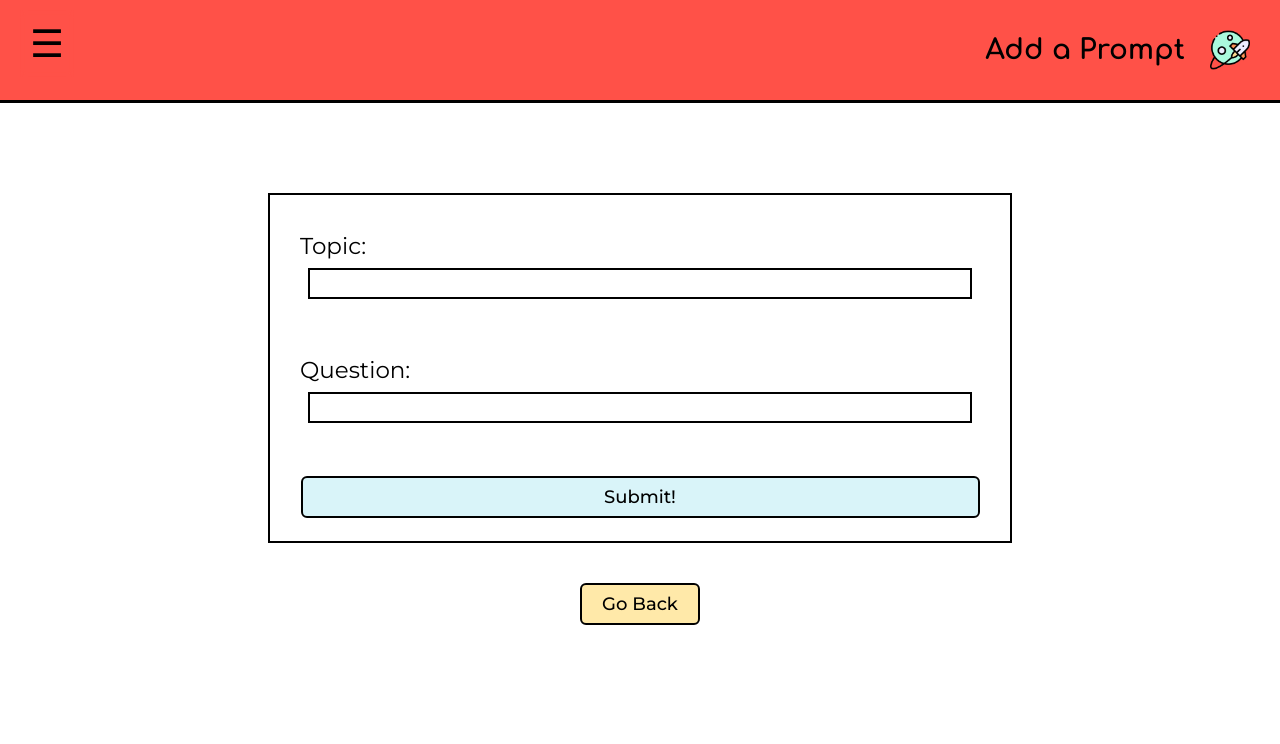
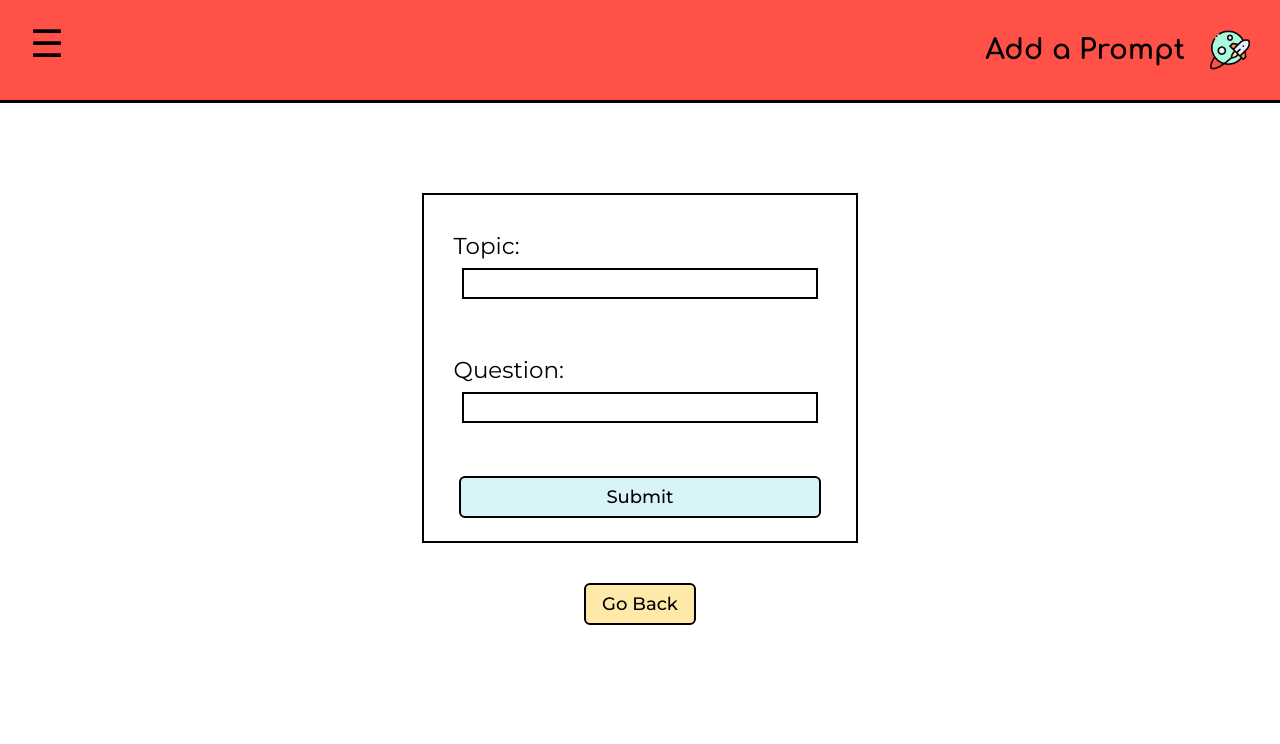
Before and after one commit to berylrb/beba, a Django app: page /prompts/create/ in a window 1280 px wide. Shown: the top 744 px of the page. Run offline with Django 4.2, Linux system fonts and the light colour scheme; the visitor is signed in with stand-in values (Sample User, id 1).

Commit message:
add styling rules to add prompt page

```diff
--- a/main_app/static/css/form.css
+++ b/main_app/static/css/form.css
@@ -48,9 +48,18 @@ body, main, header {
   border: 2px solid black;
 }
 
+
+.submit-div {
+  display: flex;
+  justify-content: center;
+  align-items: center;
+  flex-direction: column;
+  width: 100%;
+}
+
 .btn {
   margin: 20px 0 10px 0;
-  width: 97%;
+  width: 92%;
   background-color: #7ad8e949;
   border: 2px solid black;
 }
@@ -81,11 +90,19 @@ body, main, header {
     width:100vw;
   }
 
+  main {
+    display: flex;
+    flex-direction: column;
+    justify-content: flex-start;
+    align-items: center;
+
+  }
+
   .page-header {
     width: 100%;
   }
   .add-edit-page {
-    width: 100%;
+    width: 60%;
     display: flex;
     flex-direction: column;
     justify-content: center;
@@ -103,6 +120,15 @@ body, main, header {
     width: 60%;
   }
 
+  .back-btn-div {
+    padding: 10px;
+    width: 80%;
+    display: flex;
+    flex-direction: column;
+    justify-content: center;
+    align-items: center;
+  }
+
   .back-link {
     width: 20%;
   }
--- a/main_app/templates/main_app/prompt_form.html
+++ b/main_app/templates/main_app/prompt_form.html
@@ -22,7 +22,9 @@
       {% comment %} <table> {% endcomment %}
       {{ form.as_p }}
       {% comment %} </table> {% endcomment %}
-      <button type="submit" class="btn submit">Submit!</button>
+      <div class="submit-div">
+        <button type="submit" class="btn submit">Submit</button>
+      </div>
     </form>
     <div class="back-btn-div">
       <a class="back-link" href="{% url 'prompts_index' %}"><button class="btn back">Go Back</button></a>
```
